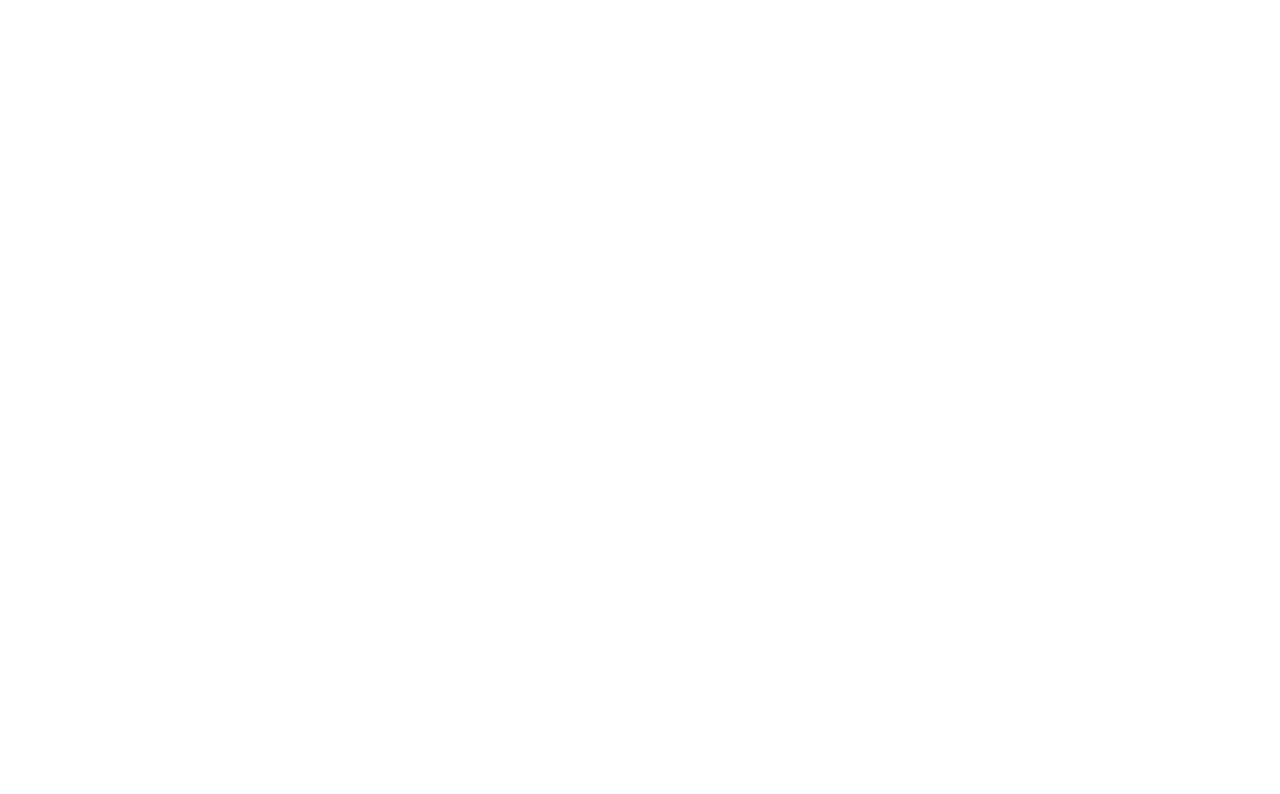
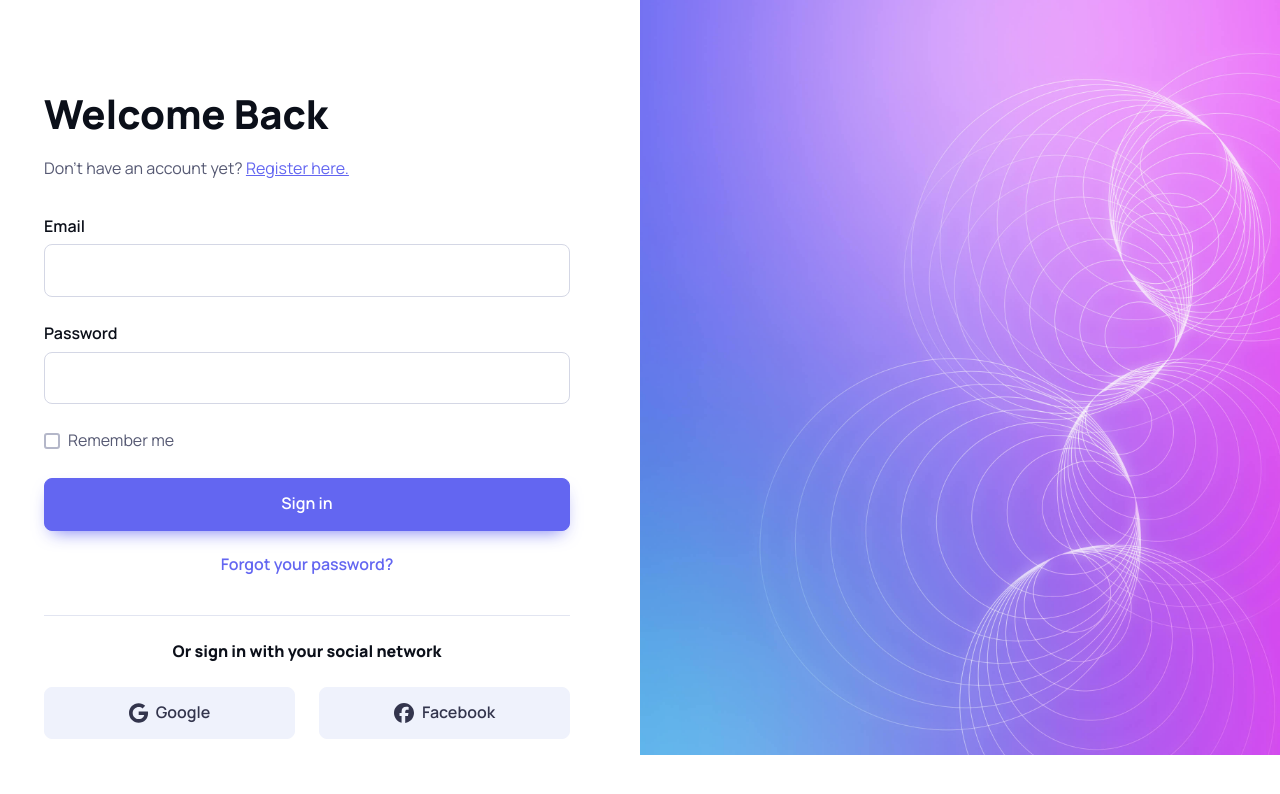
Before and after one commit to The-Old-Baron/oldbarom, a React (Create React App) app: page /login in a window 1280 px wide. Before the commit this address had no page. Shown: the top 794 px of the page. Built offline with nearby package versions, Linux system fonts and the light colour scheme.

Commit message:
Add Login

```diff
--- a/src/App.js
+++ b/src/App.js
@@ -2,6 +2,7 @@
 import NotFound from './errors/NotFound';
 
 import ApplicationHome from './Pages/Aplication/Home/Home';
+import ApplicationLogin from './Pages/Aplication/Login/Login';
 
 import Home from './Pages/Home/index';
 
@@ -12,8 +13,9 @@
     <Router>
       <div>
         <Routes>
+          <Route path="/" element={<Home />} />
           <Route path="aplications/" element={<ApplicationHome />} />
-          <Route path="/" element={<Home />} />
+          <Route path="/login" element={<ApplicationLogin />} />
           <Route component={NotFound} />
         </Routes>
       </div>
--- /dev/null
+++ b/src/Pages/Aplication/Login/Login.js
@@ -0,0 +1,79 @@
+import React from 'react';
+import Loading from '../../../components/Loading/Loading';
+import '../../../css/theme.css';
+import TemeSwitcher from '../../../components/ThemeSwitch/Switcher';
+import { FontAwesomeIcon } from '@fortawesome/react-fontawesome'
+import { library } from '@fortawesome/fontawesome-svg-core'
+import { fab } from '@fortawesome/free-brands-svg-icons'
+
+library.add(fab)
+
+function handleSubmit(event) {
+  event.preventDefault();
+  const email = document.getElementById('email').value;
+}
+
+const Login = () => {
+  return (
+    <>
+      <Loading />
+      <div className="page-wrapper">
+        <section className="position-relative h-100 pt-3">
+          <div className="container d-flex flex-wrap justify-content-center justify-content-xl-start h-100 pt-5">
+            <div className="w-100 align-self-end pt-1 pt-md-4 " style={{maxWidth: '526px'}}>
+              <h1 className="text-center text-xl-start">Welcome Back</h1>
+              <p className="text-center text-xl-start pb-3 mb-3">Don’t have an account yet? <a href="account-signup.html">Register here.</a></p>
+              <form className="needs-validation mb-2" noValidate onSubmit={handleSubmit}>
+                <div className="position-relative mb-4">
+                  <label htmlFor="email" className="form-label fs-base">Email</label>
+                    <input type="email" id="email" className="form-control form-control-lg" required/>
+                    <div className="invalid-feedback position-absolute start-0 top-100">Please enter a valid email address!</div>
+                </div>
+                <div className="mb-4">
+                  <label htmlFor="password" className="form-label fs-base">Password</label>
+                  <div className="password-toggle">
+                    <input type="password" id="password" className="form-control form-control-lg" required/>
+                    <label className="password-toggle-btn" aria-label="Show/hide password">
+                      <input className="password-toggle-check" type="checkbox"/>
+                      <span className="password-toggle-indicator"></span>
+                    </label>
+                    <div className="invalid-feedback position-absolute start-0 top-100">Please enter your password!</div>
+                  </div>
+                </div>
+                <div className="mb-4">
+                  <div className="form-check">
+                    <input type="checkbox" id="remember" className="form-check-input"/>
+                    <label htmlFor="remember" className="form-check-label fs-base">Remember me</label>
+                  </div>
+                </div>
+                <a href="/Core/Home" type="submit" className="btn btn-primary shadow-primary btn-lg w-100">Sign in</a>
+              </form>
+              <a href="" className="btn btn-link btn-lg w-100">Forgot your password?</a>
+              <hr className="my-4"/>
+              <h6 className="text-center mb-4">Or sign in with your social network</h6>
+              <div className="row row-cols-1 row-cols-sm-2">
+                <div className="col mb-3">
+                  <a href="#" className="btn btn-icon btn-secondary btn-google btn-lg w-100">
+                    <FontAwesomeIcon icon={['fab', 'google']} className="fs-xl me-2"/>
+                    Google
+                  </a>
+                </div>
+                <div className="col mb-3">
+                  <a href="#" className="btn btn-icon btn-secondary btn-facebook btn-lg w-100">
+                    <FontAwesomeIcon icon="fa-brands fa-facebook" className='fs-xl me-2'/>
+                    Facebook
+                  </a>
+                </div>
+              </div>
+            </div>
+          </div>
+          <div className="position-absolute top-0 end-0 w-50 h-100 bg-position-center bg-repeat-0 bg-size-cover d-none d-xl-block" style={{backgroundImage: 'url(/img/account/signin-bg.jpg)'}}></div>
+        </section>
+      </div>
+      <div style={{display:'none'}}>
+        <TemeSwitcher />
+      </div>
+    </>
+  );
+};
+export default Login;
```
